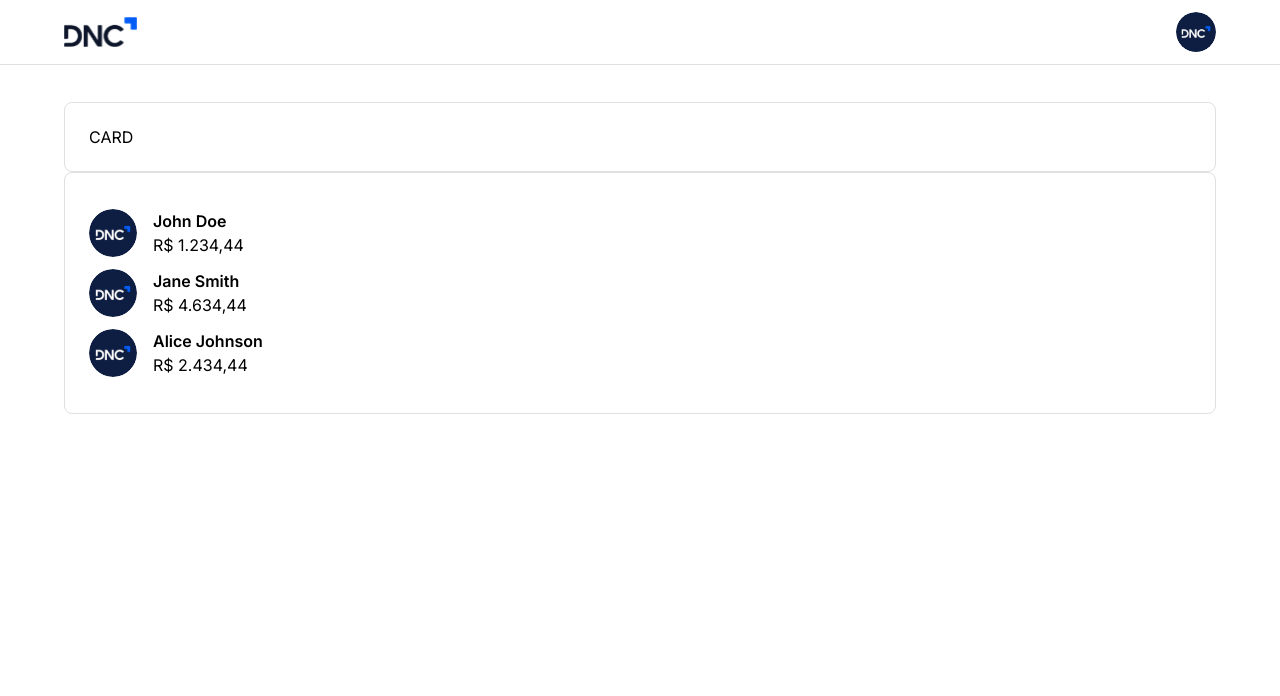
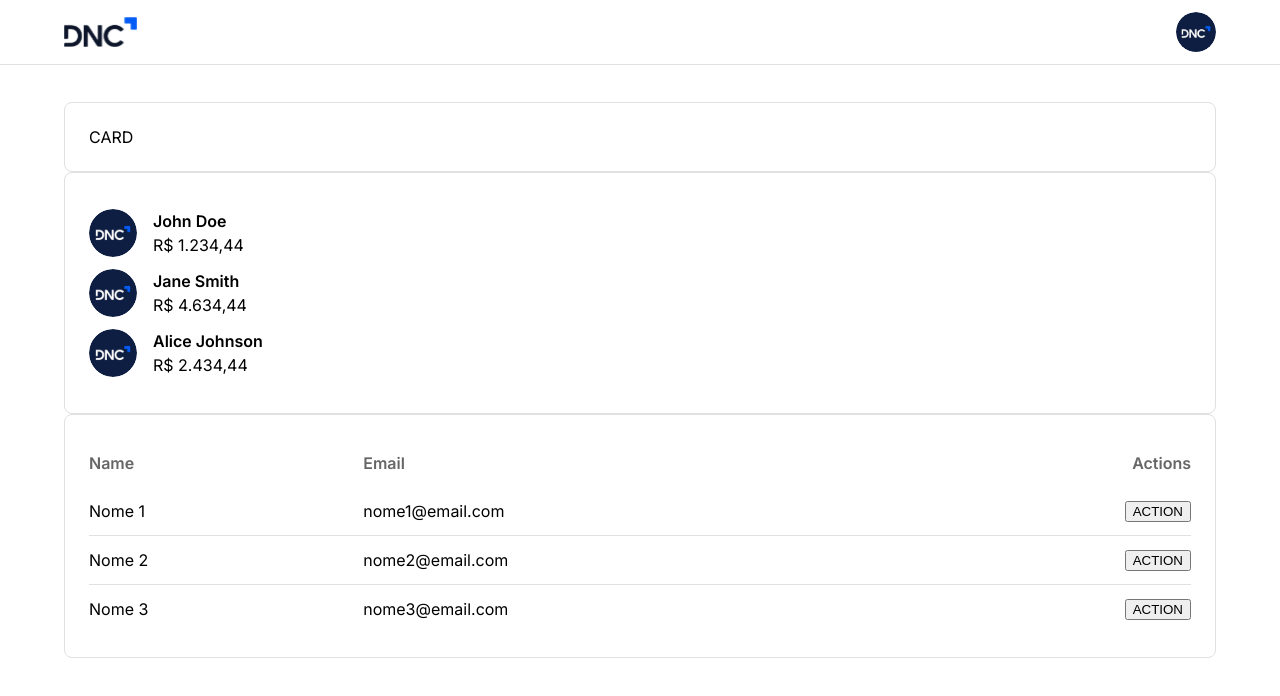
Before and after one commit to rodrigo-falcao/Dashboard-Sales, a React (Vite) app: page /home in a window 1280 px wide. Shown: the top 696 px of the page. Built offline with nearby package versions, Linux system fonts and the light colour scheme.

Commit message:
Feat: Table Component

```diff
--- /dev/null
+++ b/src/components/CustomTable.tsx
@@ -0,0 +1,61 @@
+import { pxToRem } from '@/utils'
+import type { CustomTableProps } from '@/types'
+import styled from 'styled-components'
+
+const TableWrapper = styled.div`
+    overflow-x: auto;
+    width: 100%;
+    table {
+        width: 100%;
+        border-collapse: collapse;
+        th,
+        td {
+            height: ${pxToRem(48)};
+            padding: 0 ${pxToRem(16)} 0 0;
+            text-align: left;
+            &:last-child {
+                text-align: right;
+                padding: 0;
+            }
+        }
+        th {
+            color: ${(props) => props.theme.typographies.subtitle};
+            font-weight: 600;
+        }
+        tr {
+            border-bottom: ${pxToRem(1)} solid
+                ${(props) => props.theme.appDefaultStoke};
+            &:last-child {
+                border-bottom: none;
+            }
+        }
+    }
+`
+
+function CustomTable(props: CustomTableProps) {
+    const { headers, rows } = props
+    return (
+        <TableWrapper>
+            <table>
+                <thead>
+                    <tr>
+                        {headers.map((header, index) => (
+                            <th key={index}>{header}</th>
+                        ))}
+                    </tr>
+                </thead>
+                <tbody>
+                    {rows.map((row, rowIndex) => (
+                        <tr key={rowIndex}>
+                            {row.map((cell, cellIndex) => (
+                                <td key={cellIndex}>{cell}</td>
+                            ))}
+                        </tr>
+                    ))}
+                </tbody>
+            </table>
+        </TableWrapper>
+    )
+}
+
+export default CustomTable
--- a/src/components/index.ts
+++ b/src/components/index.ts
@@ -1,6 +1,7 @@
 export { default as AvatarList } from './AvatarList.tsx'
 export { default as FormComponent } from './FormComponent.tsx'
 export { default as Header } from './Header.tsx'
+export { default as CustomTable } from './CustomTable.tsx'
 export * from './BannerImage.tsx'
 export * from './CardComponent.tsx'
 export * from './Logo.tsx'
--- a/src/pages/Home.tsx
+++ b/src/pages/Home.tsx
@@ -1,4 +1,4 @@
-import { AvatarList, CardComponent, Header } from '@/components'
+import { AvatarList, CardComponent, CustomTable, Header } from '@/components'
 import { Container } from '@mui/material'
 import { currencyConverter } from '@/utils'
 
@@ -20,6 +20,26 @@
             subtitle: currencyConverter(2434.44),
         },
     ]
+    const mockTableData = {
+        headers: ['Name', 'Email', 'Actions'],
+        rows: [
+            [
+                <span>Nome 1</span>,
+                <span>nome1@email.com</span>,
+                <button>ACTION</button>,
+            ],
+            [
+                <span>Nome 2</span>,
+                <span>nome2@email.com</span>,
+                <button>ACTION</button>,
+            ],
+            [
+                <span>Nome 3</span>,
+                <span>nome3@email.com</span>,
+                <button>ACTION</button>,
+            ],
+        ],
+    }
     return (
         <>
             <Header />
@@ -28,6 +48,12 @@
                 <CardComponent>
                     <AvatarList listData={mockListData} />
                 </CardComponent>
+                <CardComponent>
+                    <CustomTable
+                        headers={mockTableData.headers}
+                        rows={mockTableData.rows}
+                    />
+                </CardComponent>
             </Container>
         </>
     )
--- /dev/null
+++ b/src/types/customTable.d.ts
@@ -0,0 +1,4 @@
+export interface CustomTableProps {
+    headers: string[]
+    rows: React.ReactNode[][]
+}
--- a/src/types/index.ts
+++ b/src/types/index.ts
@@ -1,4 +1,5 @@
+export * from './avatarList'
+export * from './customTable'
+export * from './formComponent'
 export * from './theme'
-export * from './formComponent'
 export * from './typographies'
-export * from './avatarList'
```
